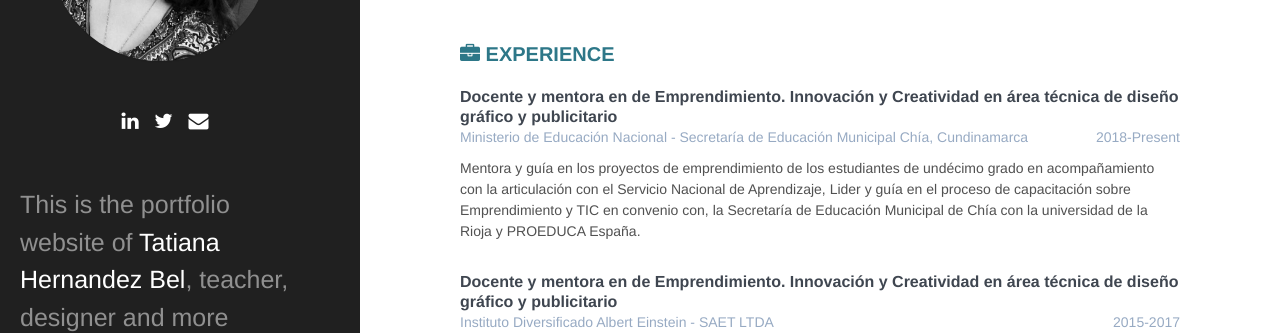
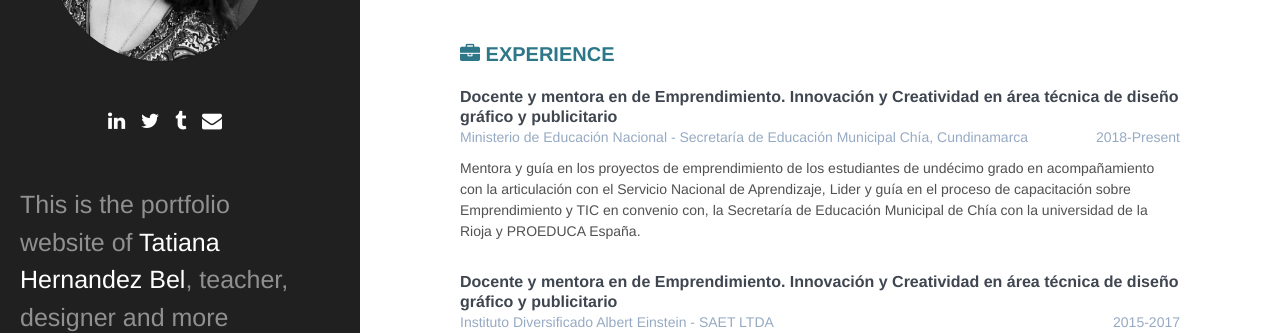
Before and after one commit to TatianaHbel/personal, a Jekyll site: the page built from index.md, in a window 1280 px wide. Shown: the part 300-633 px from the top of the page. Built offline with Jekyll 4.4.1, drawn with Linux system fonts in a browser that asks for light colours.

Commit message:
added tumblr

```diff
--- a/_data/general.yml
+++ b/_data/general.yml
@@ -6,6 +6,7 @@ description: This is the portfolio website of <span style="color:white">Tatiana
 twitter:  https://twitter.com/tatiHdez
 email:    tatihbel@gmail.com
 linkedin: https://www.linkedin.com/in/cindy-tatiana-hernandez-beltran-b8859955/
+tumblr:   http://tatihbel.tumblr.com/
 
 career:
   title: Career Profile
--- a/_includes/sidebar.html
+++ b/_includes/sidebar.html
@@ -7,9 +7,18 @@
       </div>
 
       <div class="contact-block">
+        {% if site.data.general.linkedin %}
         <a href="{{ site.data.general.linkedin }}"><i class="fa fa fa-linkedin"></i></a>
+        {% endif %}
+        {% if site.data.general.twitter %}
         <a href="{{ site.data.general.twitter }}"><i class="fa fa fa-twitter"></i></a>
+        {% endif %}
+        {% if site.data.general.tumblr %}
+        <a href="{{ site.data.general.tumblr }}"><i class="fa fa fa-tumblr"></i></a>
+        {% endif %}
+        {% if site.data.general.email %}
         <a href="mailto:{{ site.data.general.email }}"><i class="fa fa fa-envelope"></i></a>
+        {% endif %}
       </div>
 
       <p class="lead">{{ site.data.general.description }}</p>
```
